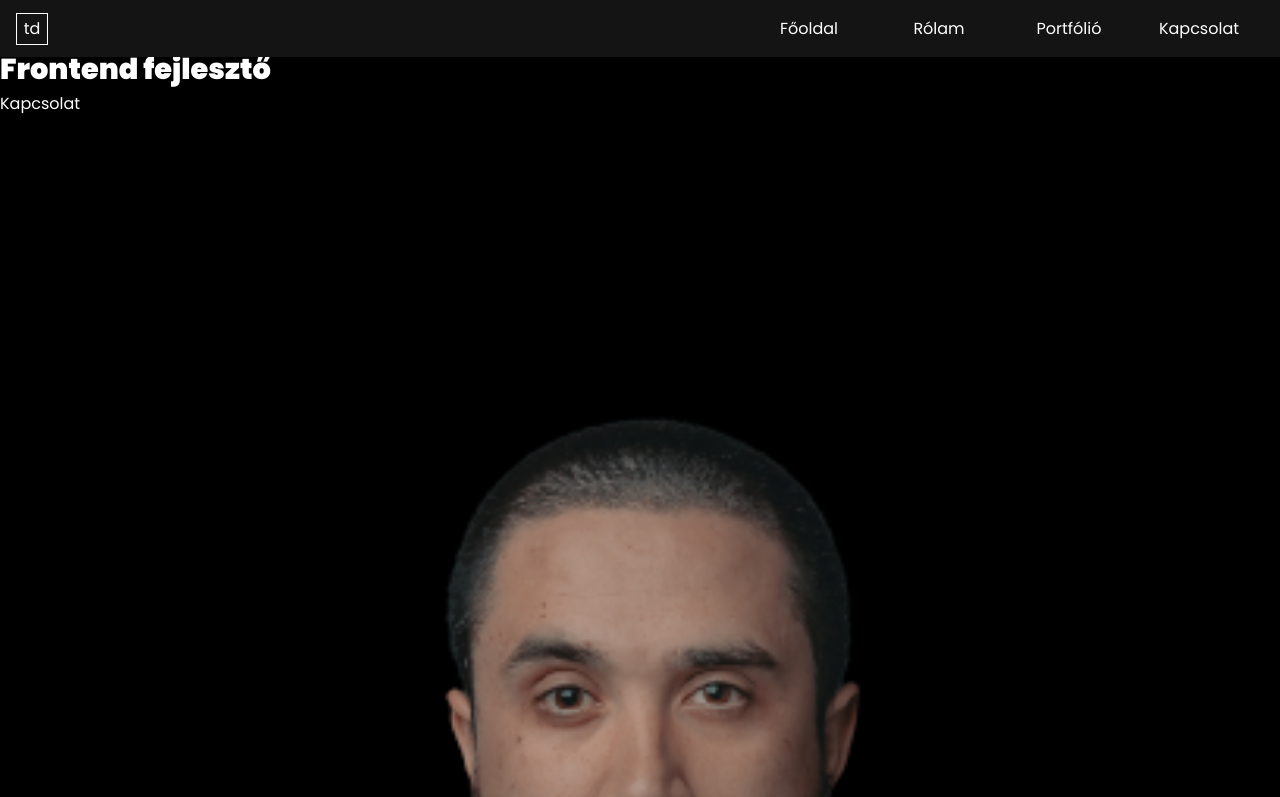
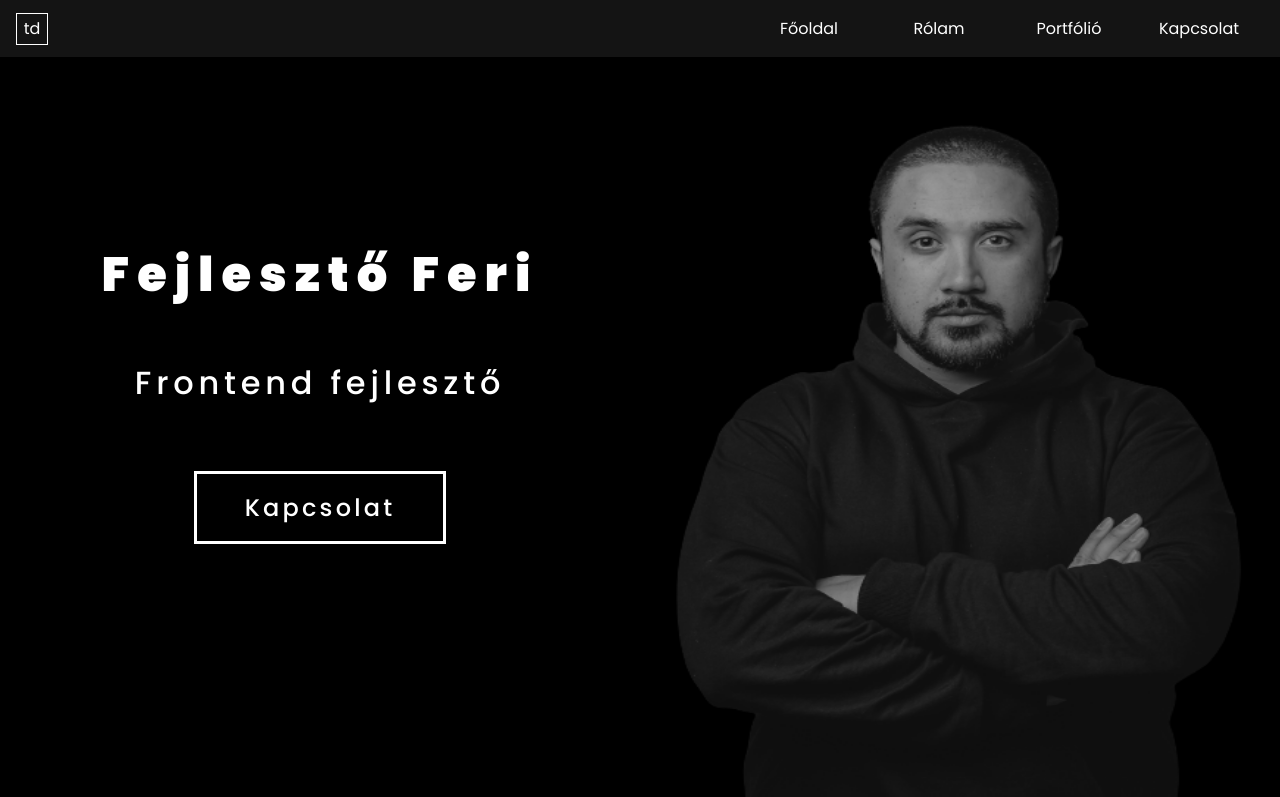
Before and after one commit to gerry9009/PK-portfolio-feb, a plain HTML site: page index.html in a window 1280 px wide. Shown: the top 797 px of the page. Drawn offline with Linux system fonts and the light colour scheme.

Commit message:
Add style to the Fooldal

```diff
--- a/index.html
+++ b/index.html
@@ -30,6 +30,7 @@
     <!-- Styles -->
     <link rel="stylesheet" href="./styles/base.css" />
     <link rel="stylesheet" href="./styles/header.css" />
+    <link rel="stylesheet" href="./styles/fooldal.css" />
   </head>
   <body>
     <!--    HEADER  -->
@@ -61,7 +62,7 @@
         <div class="fooldal-szoveg">
           <h1>Fejlesztő Feri</h1>
           <h2>Frontend fejlesztő</h2>
-          <a href="#kapcsolat">Kapcsolat</a>
+          <a href="#kapcsolat" class="fooldal-gomb">Kapcsolat</a>
         </div>
         <div class="fooldal-kep">
           <img src="./assets/portfolio.png" alt="portfolio" />
@@ -130,7 +131,11 @@
       <!--    Kapcsolat     -->
       <section id="kapcsolat" class="kapcsolat">
         <h2>Kapcsolat</h2>
-        <form class="form" action="">
+        <form
+          class="form"
+          action="https://formspree.io/f/xeqwlvkp"
+          method="POST"
+        >
           <input type="text" name="nev" id="nev" placeholder="Név" />
           <input type="email" name="email" id="email" placeholder="Email" />
           <textarea name="uzenet" id="uzenet" placeholder="Üzenet"></textarea>
@@ -138,13 +143,13 @@
         </form>
         <ul class="social">
           <li class="social-elem">
-            <a href="http://"><i class="fa-brands fa-twitter"></i></a>
+            <a href="#"><i class="fa-brands fa-twitter"></i></a>
           </li>
           <li class="social-elem">
-            <a href=""><i class="fa-brands fa-linkedin-in"></i></a>
+            <a href="#"><i class="fa-brands fa-linkedin-in"></i></a>
           </li>
           <li class="social-elem">
-            <a href=""><i class="fa-brands fa-github"></i></a>
+            <a href="#"><i class="fa-brands fa-github"></i></a>
           </li>
         </ul>
       </section>
--- /dev/null
+++ b/styles/fooldal.css
@@ -0,0 +1,162 @@
+.fooldal {
+  display: flex;
+  justify-content: center;
+  height: 100vh;
+  border-bottom: 1px solid var(--white-color);
+  overflow: hidden;
+}
+
+.fooldal-szoveg {
+  display: flex;
+  flex-direction: column;
+  justify-content: center;
+  align-items: center;
+  padding: 1rem;
+  text-align: center;
+}
+
+h1 {
+  letter-spacing: 0.3rem;
+  font-weight: 700;
+  margin: 1rem 0;
+}
+
+.fooldal h2 {
+  letter-spacing: 0.1rem;
+  font-weight: 500;
+  margin: 2rem 0;
+}
+
+.fooldal-gomb {
+  padding: 0.5rem 1.5rem;
+  margin: 2rem 0;
+  border: 2px solid var(--white-color);
+  letter-spacing: 0.2rem;
+  font-weight: 500;
+  font-size: 1.2rem;
+}
+
+.fooldal-gomb:hover {
+  border: 2px solid var(--second-color);
+  background: var(--second-color);
+}
+
+.fooldal-kep {
+  display: none;
+}
+
+@media (min-width: 576px) {
+}
+@media (min-width: 768px) {
+  .fooldal h1 {
+    font-size: 3rem;
+    letter-spacing: 0.5rem;
+    transition: all 0.8s ease;
+  }
+
+  .fooldal h2 {
+    font-size: 2rem;
+    letter-spacing: 0.3rem;
+  }
+
+  .fooldal-gomb {
+    font-size: 1.5rem;
+    padding: 1rem 3rem;
+    border: 3px solid var(--white-color);
+    transition: all 0.8s ease;
+  }
+
+  .fooldal-gomb:hover {
+    border: 3px solid var(--second-color);
+  }
+}
+@media (min-width: 992px) {
+  .fooldal-szoveg {
+    width: 50%;
+  }
+
+  .fooldal-szoveg:hover .fooldal-gomb {
+    border: 3px solid var(--second-color);
+  }
+
+  .fooldal-szoveg:hover h1 {
+    color: var(--second-color);
+  }
+  .fooldal-szoveg h1 {
+    position: relative;
+  }
+
+  .fooldal-szoveg h1::after {
+    content: "";
+    width: 100%;
+    height: 3px;
+    background: var(--second-color);
+    position: absolute;
+    bottom: 0;
+    left: 0;
+    transform: scaleX(0);
+    transition: 0.8s all ease-in-out;
+  }
+
+  .fooldal-szoveg:hover h1::after {
+    transform: scaleX(1);
+  }
+
+  .fooldal-kep {
+    display: flex;
+    justify-content: center;
+    filter: grayscale(1);
+    width: 50%;
+    transition: all 1s ease;
+  }
+
+  .fooldal-kep img {
+    z-index: 2;
+    max-width: 600px;
+  }
+
+  .fooldal-kep:hover {
+    filter: grayscale(0);
+  }
+
+  .fooldal-kep::before,
+  .fooldal-kep::after {
+    content: "";
+    width: 5px;
+    height: 2000px;
+    position: absolute;
+    background: var(--second-color);
+    transform: rotate(40deg) scale(0);
+    transform-origin: bottom right;
+    bottom: -20px;
+    left: -150px;
+    transition: all 0.6s ease;
+  }
+  .fooldal-kep::after {
+    background: var(--white-color);
+    left: -120px;
+    width: 3px;
+    transition: all 1s ease;
+  }
+
+  .fooldal-kep:hover::before,
+  .fooldal-kep:hover::after {
+    transform: rotate(40deg) scale(1);
+    transform-origin: bottom left;
+  }
+}
+@media (min-width: 1200px) {
+  .fooldal-kep::before,
+  .fooldal-kep::after {
+    left: -100px;
+    width: 7px;
+  }
+
+  .fooldal-kep::after {
+    background: var(--white-color);
+    left: -50px;
+    width: 5px;
+  }
+}
+@media (min-width: 1400px) {
+}
```
